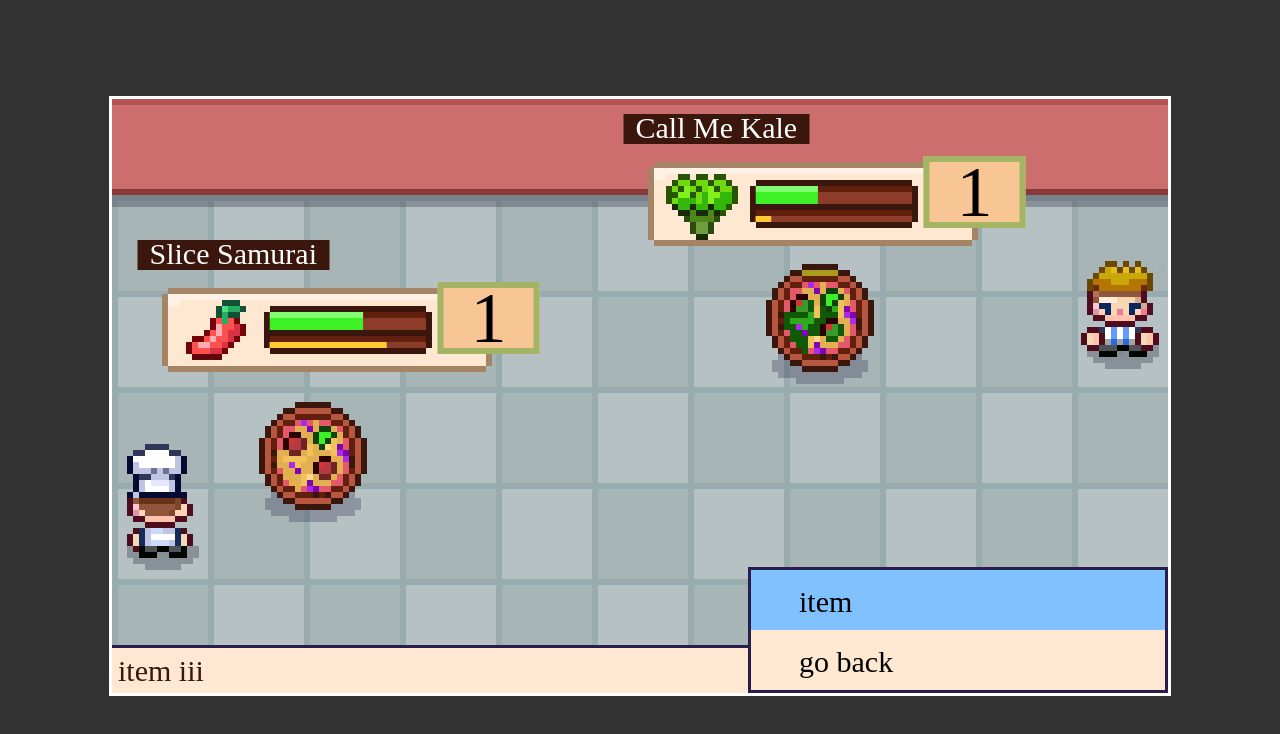
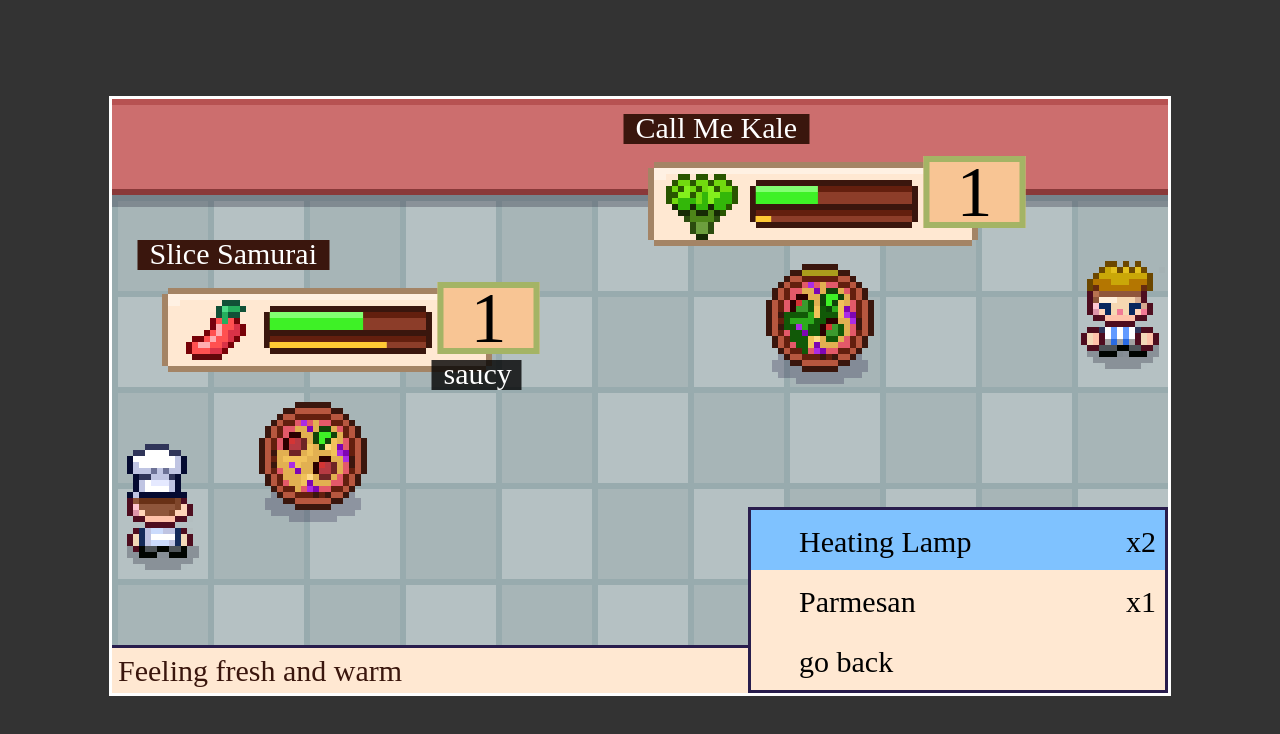
Before and after one commit to mlg404/pizza-legends, a plain HTML site: page index.html in a window 1280 px wide. Both pictures are taken after a click on the button "Items". Drawn offline with Linux system fonts and the light colour scheme.

Commit message:
feat: add battle items

```diff
--- a/battle/battle.js
+++ b/battle/battle.js
@@ -9,7 +9,7 @@ class Battle {
         xp: 75,
         maxXp: 100,
         level: 1,
-        status: null,
+        status: { type: "saucy", expiresIn: 3 },
         isPlayerControlled: true
       }, this),
       "enemy1": new Combatant({
@@ -33,10 +33,18 @@ class Battle {
         status: null
       }, this),
     }
+
     this.activeCombatants = {
       player: "player1",
       enemy: "enemy1"
     }
+
+    this.items = [
+      { actionId: "item_recoverStatus", instanceId: "p1", team: "player" },
+      { actionId: "item_recoverStatus", instanceId: "p2", team: "player" },
+      { actionId: "item_recoverHp", instanceId: "p3", team: "player" },
+      { actionId: "item_recoverStatus", instanceId: "p4", team: "enemy" },
+    ]
 
   }
 
--- a/battle/battleEvent.js
+++ b/battle/battleEvent.js
@@ -62,6 +62,7 @@ class BattleEvent {
     const menu = new SubmissionMenu({
       caster: this.event.caster,
       enemy: this.event.enemy,
+      items: this.battle.items,
       onComplete: (submission) => resolve(submission)
     })
     menu.init(this.battle.element)
--- a/battle/submissionMenu.js
+++ b/battle/submissionMenu.js
@@ -1,8 +1,22 @@
 class SubmissionMenu {
-  constructor({ caster, enemy, onComplete }) {
+  constructor({ caster, enemy, onComplete, items }) {
     this.caster = caster;
     this.onComplete = onComplete;
     this.enemy = enemy;
+
+    let quantityMap = {}
+    items.forEach(item => {
+      if (item.team !== caster.team) return
+
+      quantityMap[item.actionId] = {
+        actionId: item.actionId,
+        quantity: quantityMap[item.actionId]?.quantity + 1 || 1,
+        instanceId: item.instanceId
+      }
+
+    })
+
+    this.items = Object.values(quantityMap)
   }
 
   getPages() {
@@ -53,11 +67,18 @@ class SubmissionMenu {
         backOption
       ],
       items: [
-        {
-          label: "item",
-          description: "item iii",
-          handler: () => { }
-        },
+        ...this.items.map(item => {
+          const action = Actions[item.actionId]
+          return {
+            label: action.name,
+            description: action.description,
+            right: () => `x${item.quantity}`,
+            handler: () => {
+              console.log(item)
+              this.menuSubmit(action, item.instanceId)
+            }
+          }
+        }),
         backOption
       ],
     }
@@ -69,7 +90,8 @@ class SubmissionMenu {
 
     this.onComplete({
       action,
-      target: action.targetType === "friendly" ? this.caster : this.enemy
+      target: action.targetType === "friendly" ? this.caster : this.enemy,
+      instanceId
     })
   }
 
--- a/battle/turnCycle.js
+++ b/battle/turnCycle.js
@@ -17,6 +17,10 @@ class TurnCycle {
       caster,
       enemy
     })
+
+    if (submission.instanceId) {
+      this.battle.items = this.battle.items.filter(i => i.instanceId !== submission.instanceId)
+    }
 
     const resultingEvents = caster.getReplacedEvents(submission.action.success);
 
--- a/content/actions.js
+++ b/content/actions.js
@@ -26,4 +26,24 @@ window.Actions = {
     ]
   },
 
+  item_recoverStatus: {
+    name: "Heating Lamp",
+    description: "Feeling fresh and warm",
+    targetType: "friendly",
+    success: [
+      { type: "textMessage", text: "{CASTER} uses a {ACTION}" },
+      { type: "stateChange", status: null },
+      { type: "textMessage", text: "Feeling Fresh!!" },
+    ]
+  },
+  item_recoverHp: {
+    name: "Parmesan",
+    targetType: "friendly",
+    success: [
+      { type: "textMessage", text: "{CASTER} sprinkles on some {ACTION}" },
+      { type: "stateChange", recover: 10 },
+      { type: "textMessage", text: "{CASTER} recovers HP" },
+    ]
+  }
+
 }
--- a/styles/keyboardMenu.css
+++ b/styles/keyboardMenu.css
@@ -33,7 +33,11 @@
   position: absolute;
   right: 0;
   top: 0;
-  bottom: 0
+  bottom: 0;
+  font-size: 10px;
+  display: flex;
+  align-items: center;
+  padding-right: 3px;
 }
 
 .DescriptionBox {
```
